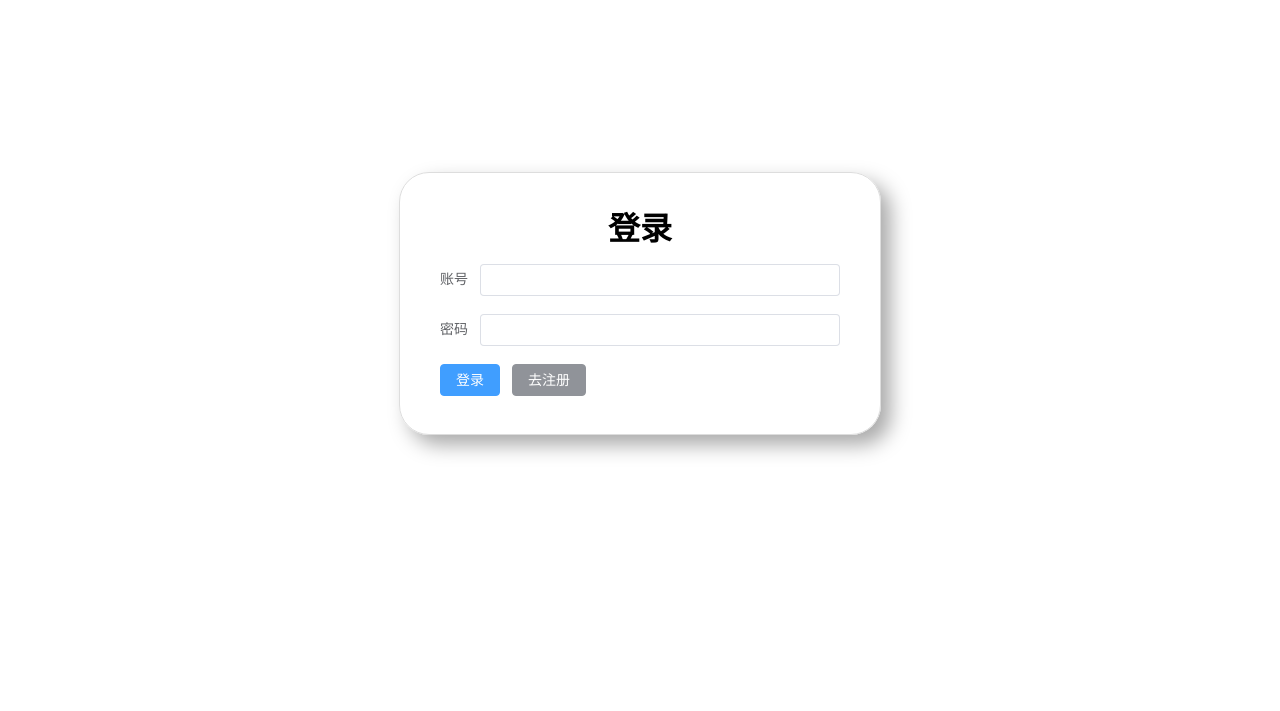
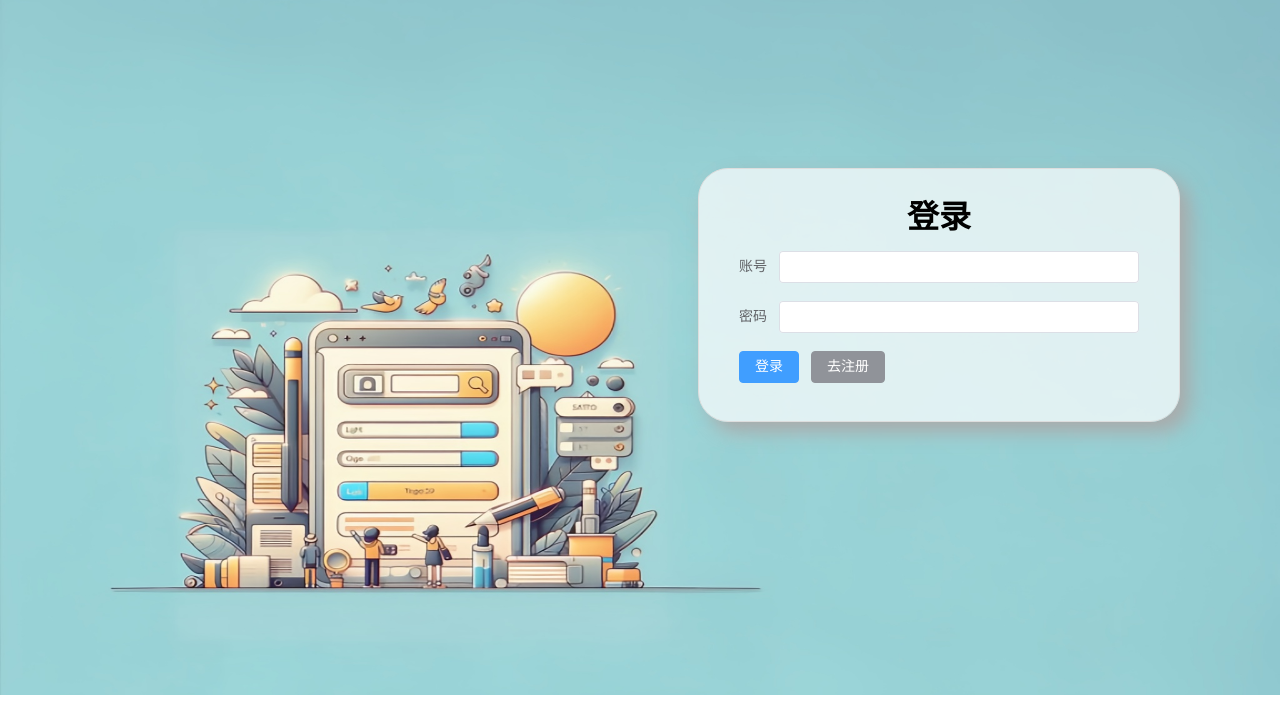
Before and after one commit to chen-xiangyu/SmartEditor, a Vue app in the folder EditorFront/: page /login in a window 1280 px wide. Shown: the part 105-816 px from the top of the page. Built offline with nearby package versions, Linux system fonts and the light colour scheme.

Commit message:
添加背景图片

```diff
--- a/EditorFront/index.html
+++ b/EditorFront/index.html
@@ -5,6 +5,7 @@
   <meta charset="UTF-8" />
   <link rel="icon" href="./public/favicon.ico" />
   <meta name="viewport" content="width=device-width, initial-scale=1.0" />
+  <link rel="stylesheet" href="https://cdnjs.cloudflare.com/ajax/libs/normalize/8.0.1/normalize.min.css" />
   <title>SmartEditor</title>
 </head>
 
--- a/EditorFront/src/views/Login/components/AuthForm.vue
+++ b/EditorFront/src/views/Login/components/AuthForm.vue
@@ -177,7 +177,7 @@
 
     float: right;
     margin-right: 100px;
-    margin-top: 100px;
+    margin: 100px auto;
     padding: 20px 40px;
   }
 
--- a/EditorFront/src/views/Login/index.vue
+++ b/EditorFront/src/views/Login/index.vue
@@ -75,11 +75,15 @@
 </script>
 
 <style lang="scss" scoped>
-  .container{
+  .container {
     display: flex;
-    justify-content: center;
-    align-items: center;
+    justify-content: flex-end; /* 将元素靠右对齐 */
+    align-items: center; /* 垂直居中 */
     height: 100vh;
+    background-image: url('@/assets/images/background.jpg');
+    background-size: 100% 100%; /* 设置背景图片宽度和高度均为100% */
+    background-position: center; /* 控制背景图片的位置，center表示居中 */
+    background-repeat: no-repeat; /* 防止背景图片重复 */
   }
 
   .account {
@@ -87,12 +91,10 @@
     border: 1px solid #dddddd;
     border-radius: 30px;
     box-shadow: 10px 10px 20px #aaa;
-    margin: 0 auto;
-    float: none;
-    // float: right;
-    // margin-right: 100px;
-    // margin-top: 100px;
     padding: 20px 40px;
+    // background-color: #fff;
+    background-color: rgba(255, 255, 255, 0.7);
+    margin-right: 100px;
   }
 
   .account h2 {
```
Also changed, not shown: EditorFront/src/assets/images/background.jpg (added), 1 other file (tests, documents, lock files or other folders).
